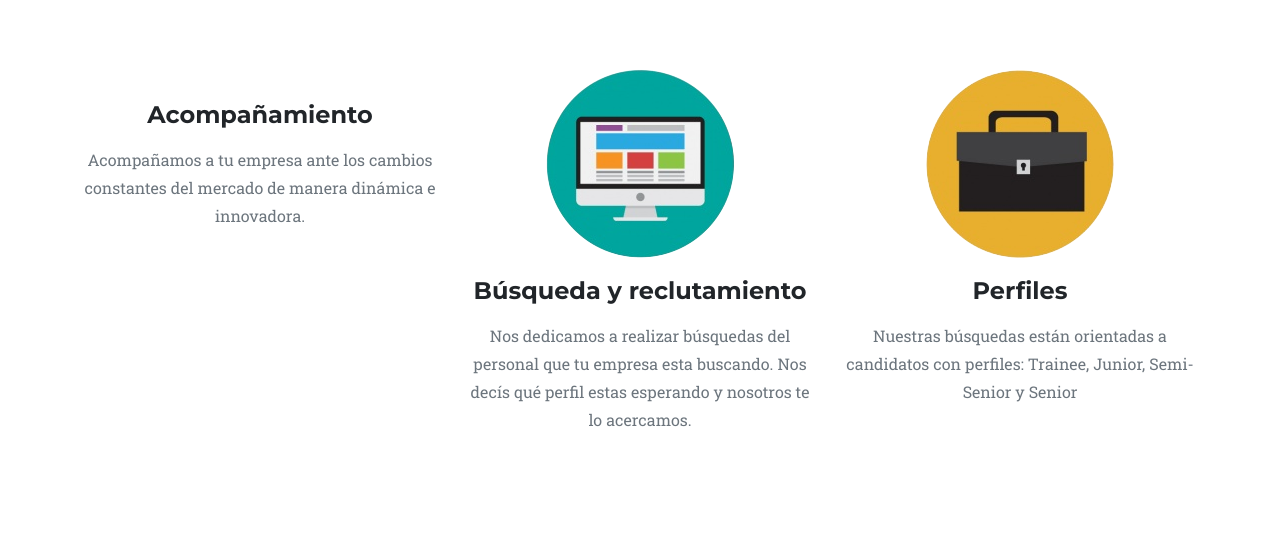
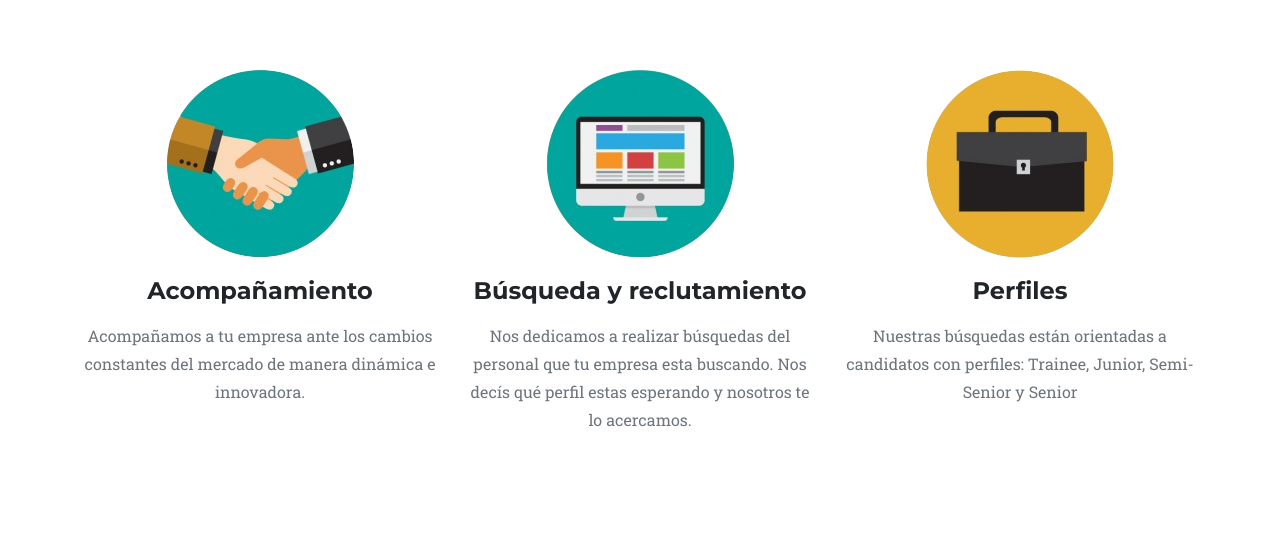
Before and after one commit to alegmolina/RRHHDigitales-CoderHouse, a website: page pages/servicios.html in a window 1280 px wide. Shown: the part 1245-1793 px from the top of the page. Drawn offline with nearby package versions, Linux system fonts and the light colour scheme; a web font is replaced by a local one.

Commit message:
proyecto final coder

```diff
--- a/pages/servicios.html
+++ b/pages/servicios.html
@@ -53,7 +53,7 @@
                 </div>
                 <div class="row text-center">
                     <div class="col-md-4">
-                        <img class="mx-auto rounded-circle" src="../media/images/acompañamiento.png" alt="" />
+                        <img class="mx-auto rounded-circle" src="../media/images/acompanamiento.png" alt="" />
                         <h4 class="my-3">Acompañamiento</h4>
                         <p class="text-muted">Acompañamos a tu empresa ante los cambios constantes del mercado de manera dinámica e innovadora.</p>
                     </div>
```
